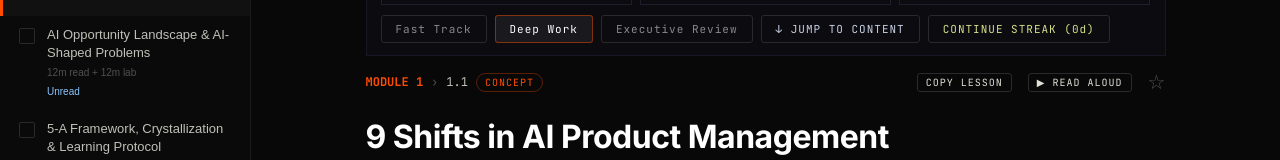
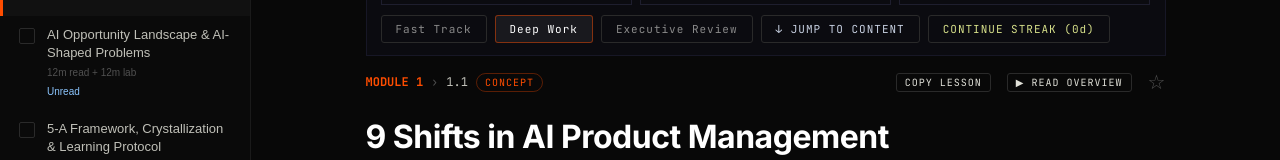
Before and after one commit to be4oo/AI-PM-Course, a React (Vite) app: page / in a window 1280 px wide. Shown: the part 210-370 px from the top of the page. Built offline with nearby package versions, Linux system fonts and the light colour scheme.

Commit message:
feat(ui): convert read aloud into mini-player with pause and navigation

```diff
--- a/src/App.jsx
+++ b/src/App.jsx
@@ -81,7 +81,8 @@ export default function AIPMCourseV3() {
   const [streakSecured, setStreakSecured] = useState(false);
   const [showViewsMenu, setShowViewsMenu] = useState(false);
   const [copyFeedback, setCopyFeedback] = useState(false);
-  const [isReading, setIsReading] = useState(false);
+  const [audioState, setAudioState] = useState("stopped"); // "stopped", "playing", "paused"
+  const [audioIndex, setAudioIndex] = useState(0);
   const mainRef = useRef(null);
   const readingStartRef = useRef(null);
   const importFileRef = useRef(null);
@@ -269,7 +270,8 @@ export default function AIPMCourseV3() {
       setShowQuizA(false);
     }
     window.speechSynthesis?.cancel();
-    setIsReading(false);
+    setAudioState("stopped");
+    setAudioIndex(0);
     setView("learn");
     setSidebarOpen(false);
     if (scrollBehavior === "top") {
@@ -296,7 +298,8 @@ export default function AIPMCourseV3() {
     setShowApply(false); setShowQuiz(false); setShowQuizA(false);
 
     window.speechSynthesis?.cancel();
-    setIsReading(false);
+    setAudioState("stopped");
+    setAudioIndex(0);
 
     if (activeLesson < mod.lessons.length - 1) setActiveLesson(l => l + 1);
     else if (activeMod < curriculum.length - 1) { setActiveMod(m => m + 1); setActiveLesson(0); }
@@ -507,33 +510,61 @@ export default function AIPMCourseV3() {
     });
   };
 
-  const toggleReadAloud = () => {
-    if (isReading) {
-      window.speechSynthesis?.cancel();
-      setIsReading(false);
+  const getAudioChunks = () => {
+    const rawChunks = [
+      `Lesson Overview: ${lesson.title}`,
+      `Concept. ${lessonFrame.concept}`,
+      lessonFrame.takeaways?.length ? `Key Takeaways. ` + lessonFrame.takeaways.join(" ") : "",
+      lessonFrame.leadershipNote ? `Leadership Note. ${lessonFrame.leadershipNote}` : "",
+      `Why this matters. ${whyThisMatters}`
+    ];
+    return rawChunks.filter(Boolean).map(c => c.replace(/\*/g, '').replace(/`/g, '').replace(/#/g, ''));
+  };
+
+  const playChunk = (index) => {
+    const chunks = getAudioChunks();
+    if (index >= chunks.length) {
+      setAudioState("stopped");
+      setAudioIndex(0);
       return;
     }
+    window.speechSynthesis?.cancel();
+    setAudioIndex(index);
+    setAudioState("playing");
 
-    const textToRead = (() => {
-      const sections = [];
-      sections.push(`${lesson.title}.`);
-      sections.push(lessonFrame.concept);
-      if (lessonFrame.takeaways?.length > 0) {
-        sections.push(`Key Takeaways.`);
-        lessonFrame.takeaways.forEach(k => sections.push(k));
-      }
-      if (lessonFrame.leadershipNote) {
-        sections.push(`Leadership Note. ${lessonFrame.leadershipNote}`);
-      }
-      sections.push(`Why this matters. ${whyThisMatters}`);
-      // Clean markdown roughly
-      return sections.join(" ").replace(/\*/g, '').replace(/`/g, '').replace(/#/g, '');
-    })();
+    const utterance = new SpeechSynthesisUtterance(chunks[index]);
+    utterance.onend = () => {
+      // Browsers often fire onend when canceled, so we check if it finished naturally
+      if (window.speechSynthesis.pending || window.speechSynthesis.speaking) return;
+      playChunk(index + 1);
+    };
+    window.speechSynthesis?.speak(utterance);
+  };
 
-    const utterance = new SpeechSynthesisUtterance(textToRead);
-    utterance.onend = () => setIsReading(false);
-    window.speechSynthesis?.speak(utterance);
-    setIsReading(true);
+  const pauseAudio = () => {
+    window.speechSynthesis?.pause();
+    setAudioState("paused");
+  };
+
+  const resumeAudio = () => {
+    window.speechSynthesis?.resume();
+    setAudioState("playing");
+  };
+
+  const stopAudio = () => {
+    window.speechSynthesis?.cancel();
+    setAudioState("stopped");
+    setAudioIndex(0);
+  };
+
+  const nextChunk = () => {
+    const chunks = getAudioChunks();
+    if (audioIndex < chunks.length - 1) playChunk(audioIndex + 1);
+  };
+
+  const prevChunk = () => {
+    if (audioIndex > 0) playChunk(audioIndex - 1);
+    else playChunk(0);
   };
 
   const doSearch = (q) => {
@@ -973,19 +1004,27 @@ export default function AIPMCourseV3() {
             >
               {copyFeedback ? "✓ COPIED" : "COPY LESSON"}
             </button>
-            <button
-              className="btn-outline"
-              onClick={toggleReadAloud}
-              style={{
-                fontSize: 10,
-                padding: "2px 8px",
-                marginRight: 8,
-                borderColor: isReading ? "#FF3B5C" : "var(--border-light)",
-                color: isReading ? "#FF3B5C" : "inherit"
-              }}
-            >
-              {isReading ? "■ STOP READING" : "▶ READ ALOUD"}
-            </button>
+            {audioState === "stopped" ? (
+              <button
+                className="btn-outline"
+                onClick={() => playChunk(0)}
+                style={{ fontSize: 10, padding: "2px 8px", marginRight: 8, borderColor: "var(--border-light)", color: "inherit" }}
+              >
+                ▶ READ OVERVIEW
+              </button>
+            ) : (
+              <div style={{ display: "flex", alignItems: "center", gap: 4, marginRight: 8, background: "rgba(255,59,92,0.1)", border: "1px solid #FF3B5C", padding: "2px 6px", borderRadius: 4 }}>
+                <span style={{ fontSize: 9, color: "#FF3B5C", marginRight: 4, fontFamily: "var(--font-mono)" }}>[{audioIndex + 1}/{getAudioChunks().length}]</span>
+                <button onClick={prevChunk} style={{ background: "none", border: "none", color: "#FF3B5C", cursor: "pointer", fontSize: 10, padding: "0 4px" }}>⏮</button>
+                {audioState === "playing" ? (
+                  <button onClick={pauseAudio} style={{ background: "none", border: "none", color: "#FF3B5C", cursor: "pointer", fontSize: 10, padding: "0 4px" }}>⏸</button>
+                ) : (
+                  <button onClick={resumeAudio} style={{ background: "none", border: "none", color: "#FF3B5C", cursor: "pointer", fontSize: 10, padding: "0 4px" }}>▶</button>
+                )}
+                <button onClick={nextChunk} style={{ background: "none", border: "none", color: "#FF3B5C", cursor: "pointer", fontSize: 10, padding: "0 4px" }}>⏭</button>
+                <button onClick={stopAudio} style={{ background: "none", border: "none", color: "#FF3B5C", cursor: "pointer", fontSize: 10, padding: "0 4px", marginLeft: 4 }}>■</button>
+              </div>
+            )}
             <button onClick={toggleBm} style={{ background: "none", border: "none", color: isBm() ? "#FFB800" : "var(--text-muted)", cursor: "pointer", fontSize: 20, padding: 0 }}>{isBm() ? "★" : "☆"}</button>
           </div>
 
```
